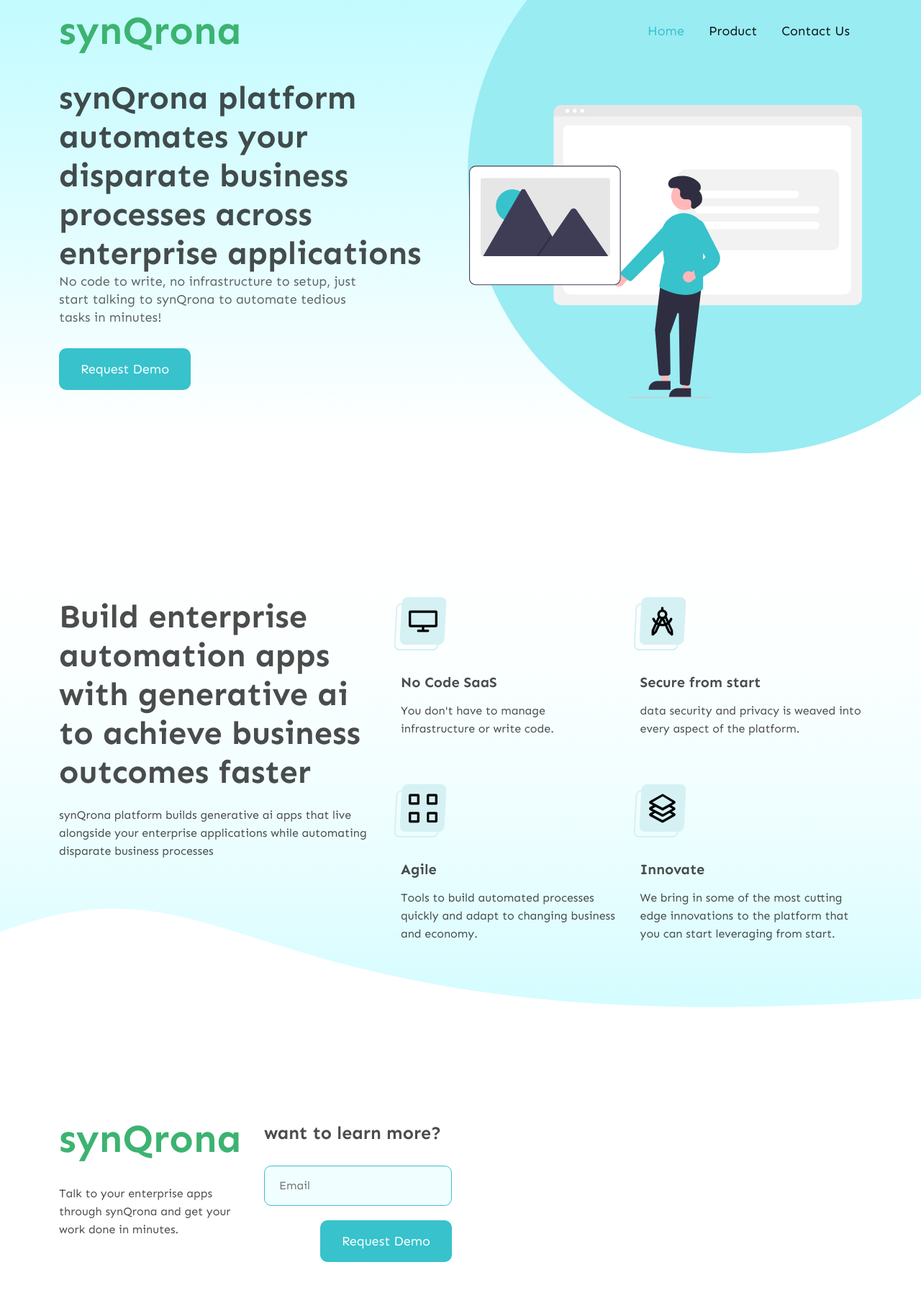
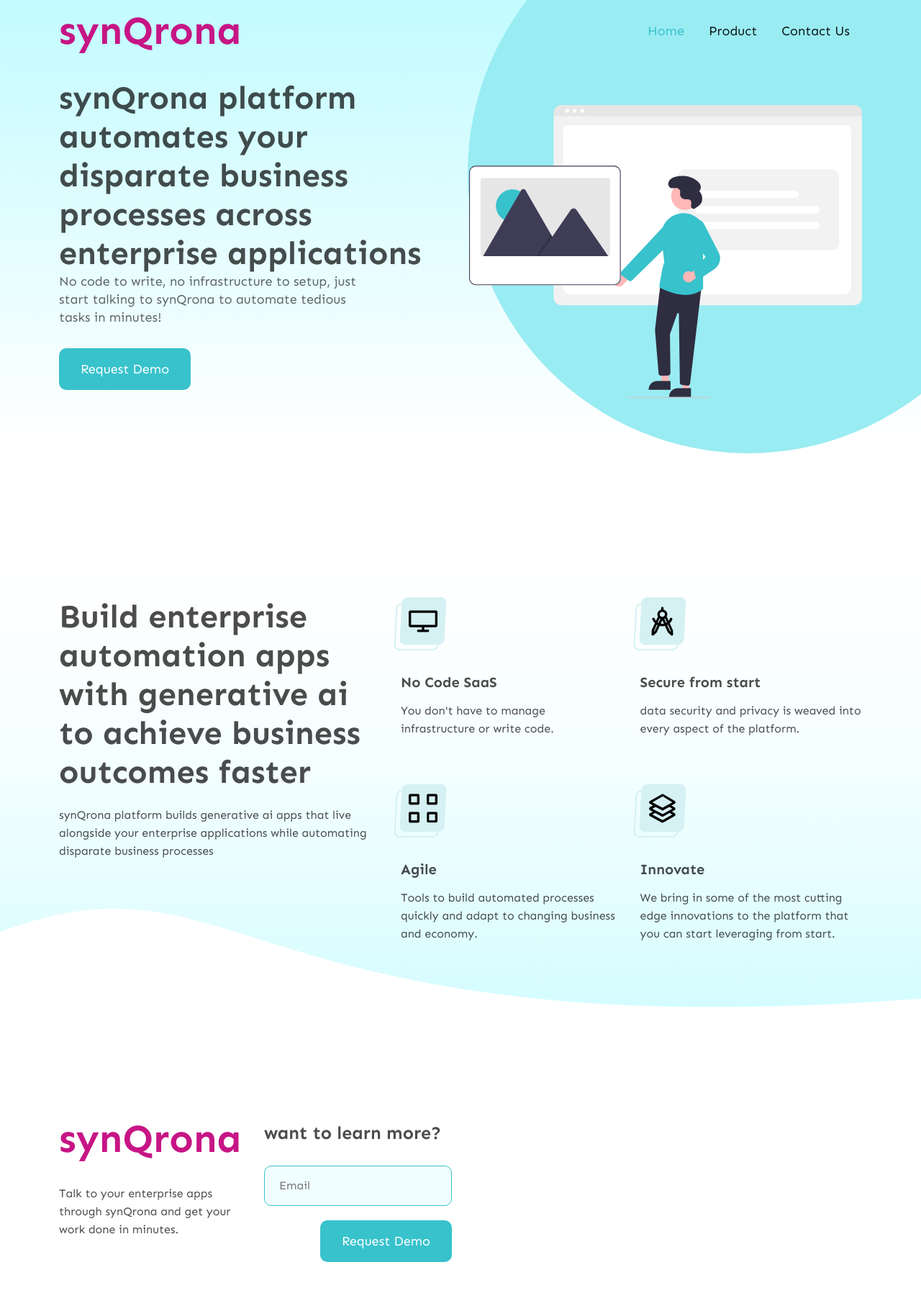
Before and after one commit to dayatha/test, a plain HTML site: page index.html in a window 1280 px wide. Shown: the whole page at 72% size. Drawn offline with Linux system fonts and the light colour scheme.

Commit message:
updated logo

```diff
--- a/index.html
+++ b/index.html
@@ -54,7 +54,7 @@
               <nav class="navbar navbar-expand-lg">
                 <a class="navbar-brand" href="index.html">
                   <!--<img src="assets/images/logo/logo.svg" alt="Logo" />-->
-				  <h1 style="color:MediumSeaGreen;">synQrona</h1><p></p>
+				  <h1 style="color:MediumVioletRed;">synQrona</h1><p></p>
                 </a>
                 <button class="navbar-toggler" type="button" data-bs-toggle="collapse" data-bs-target="#navbarSupportedContent" aria-controls="navbarSupportedContent" aria-expanded="false" aria-label="Toggle navigation">
                   <span class="toggler-icon"></span>
@@ -244,7 +244,7 @@
 						<div class="footer-widget">
 							<div class="logo">
 								<!--<a href="index.html"> <img src="assets/images/logo/logo.svg" alt="logo"> </a>-->
-								<h1 style="color:MediumSeaGreen;">synQrona</h1><p></p>
+								<h1 style="color:MediumVioletRed;">synQrona</h1><p></p>
 							</div>
 							<p class="desc">Talk to your enterprise apps through synQrona and get your work done in minutes.</p>
 							<!--<ul class="social-links">
```
